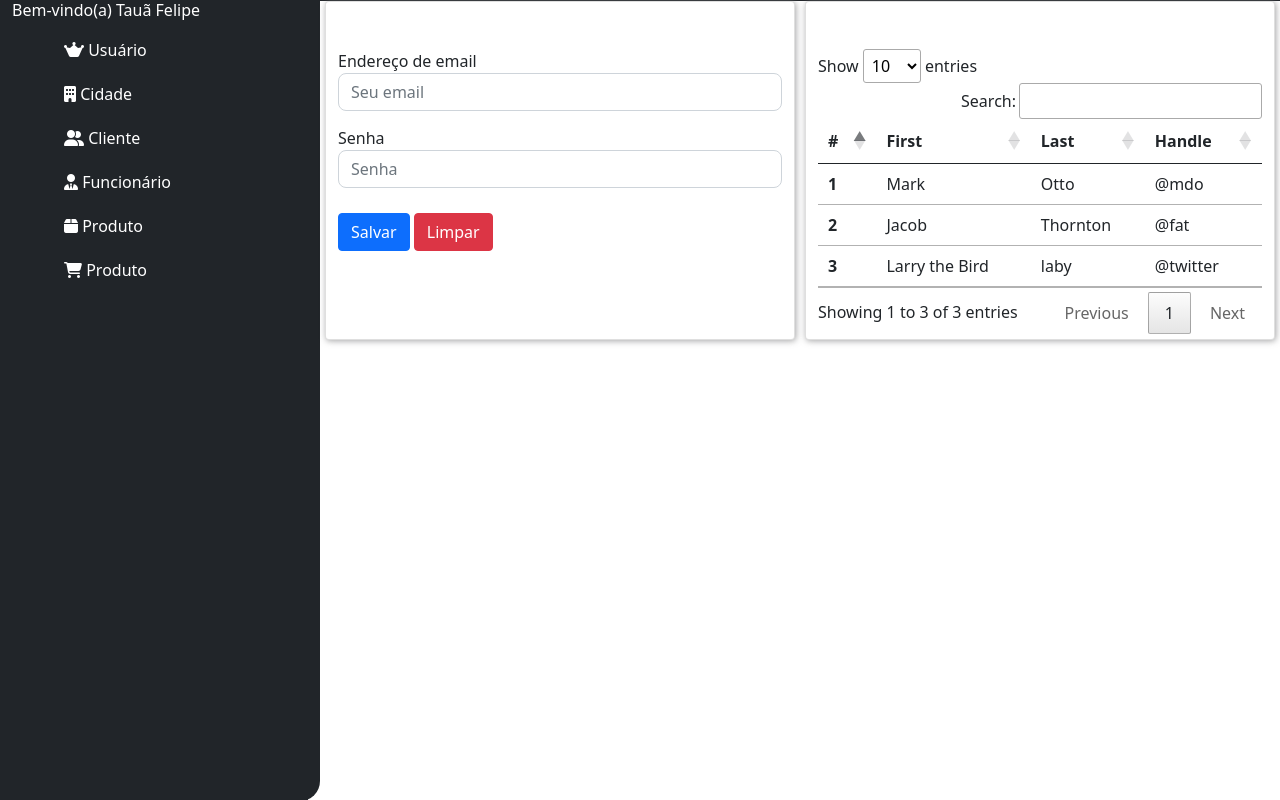
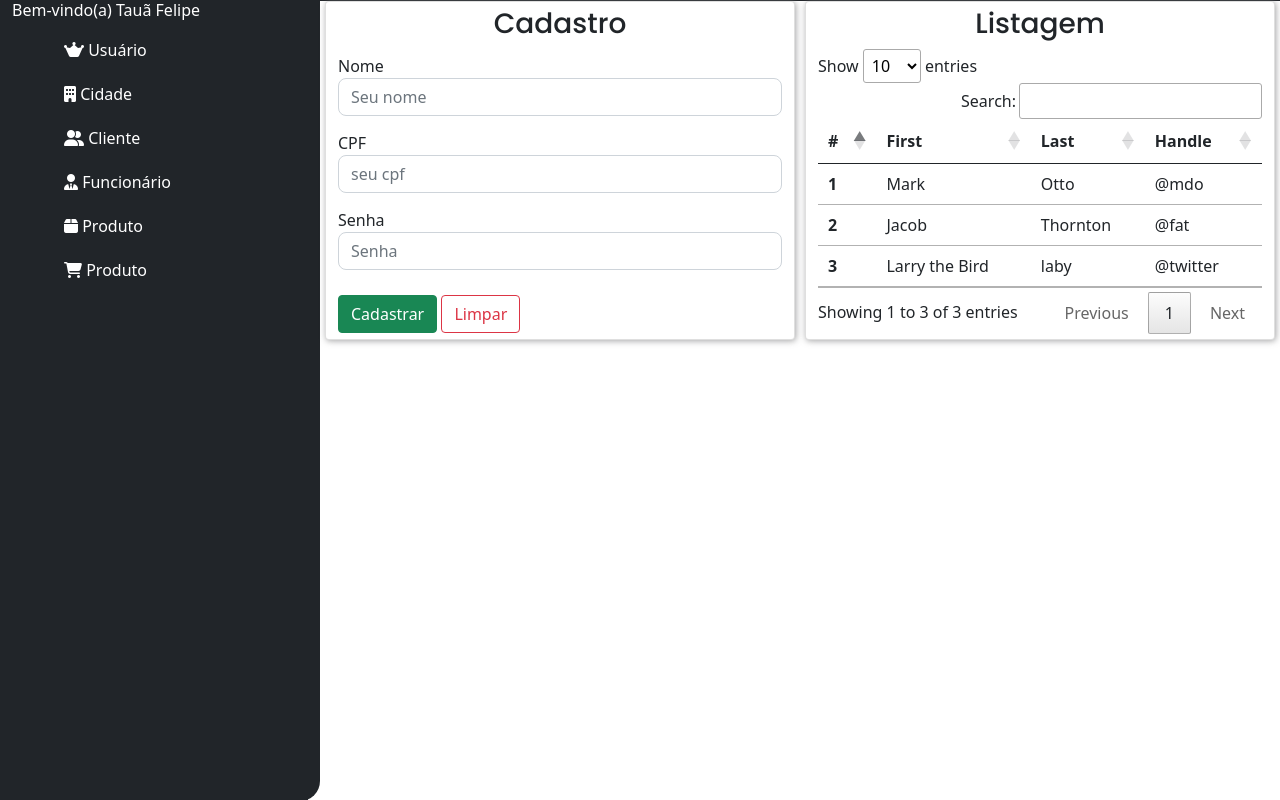
Before and after one commit to felipetaua/VendaExpress, a PHP site: page /principal.php in a window 1280 px wide. Shown: the part 55-855 px from the top of the page. Run offline with PHP 8.4, Linux system fonts and the light colour scheme; a user stored in the database is signed in; some libraries are stand-ins or nearby versions.

Commit message:
maskara no campo cpf

```diff
--- a/principal.php
+++ b/principal.php
@@ -1,5 +1,4 @@
 <?php
-  session_start();
   include "validacao.php";
 ?>
 <!DOCTYPE html>
@@ -51,7 +50,7 @@
       <div class="container-fluid">
         <div class="row">
             <div class="col-md-3 menu">
-              <h6>Bem-vindo(a) <?php echo $_SESSION['usuario'];?></h6>
+              <h6>Bem-vindo(a) <?php echo $_SESSION['usuario'] ?></h6>
                 <ul class="menu">
                     <li><a href="./principal.php" class="menu-item"><i class="fa-solid fa-web-awesome"></i> Usuário </a></li>
                     <li><a href="./cidade.php" class="menu-item"><i class="fa-solid fa-building"></i> Cidade </a></li>
@@ -64,18 +63,22 @@
             <div class="col-md-9">
                 <div class="row">
                     <div class="col-md card">
-                        <form>
-                            <h3>Cadastro</h3>
+                    <h3>Cadastro</h3>
+                          <form action="./usuario/inserir.php" method="post">
                             <div class="form-group">
-                              <label>Endereço de email</label>
-                              <input type="email" class="form-control" placeholder="Seu email">
+                              <label> Nome </label>
+                              <input name="nome" type="text" class="form-control" placeholder="Seu nome">
                             </div>
                             <div class="form-group">
-                              <label>Senha</label>
-                              <input type="password" class="form-control" placeholder="Senha">
+                              <label> CPF </label>
+                              <input name="cpf" type="text" class="form-control cpf" placeholder="seu cpf">
                             </div>
-                            <button type="submit" class="btn btn-primary btn-form">Salvar</button>
-                            <button type="reset" class="btn btn-danger btn-form">Limpar</button>
+                            <div class="form-group">
+                              <label> Senha </label>
+                              <input name="senha" type="password" class="form-control" placeholder="Senha">
+                            </div>
+                            <button type="submit" class="btn btn-success btn-form">Cadastrar</button>
+                            <button type="reset" class="btn btn-outline-danger btn-form">Limpar</button>
                           </form>
                     </div>
                     <div class="col-md card">
@@ -120,6 +123,8 @@
       <script src="https://cdnjs.cloudflare.com/ajax/libs/jquery/3.7.1/jquery.js" integrity="sha512-+k1pnlgt4F1H8L7t3z95o3/KO+o78INEcXTbnoJQ/F2VqDVhWoaiVml/OEHv9HsVgxUaVW+IbiZPUJQfF/YxZw==" crossorigin="anonymous" referrerpolicy="no-referrer"></script>
       <!-- Tabela -->
       <script src="https://cdn.datatables.net/2.1.5/js/dataTables.js"></script>
+      <!-- J QuaryMask -->
+      <script src="https://cdnjs.cloudflare.com/ajax/libs/jquery.mask/1.14.16/jquery.mask.js" integrity="sha512-0XDfGxFliYJPFrideYOoxdgNIvrwGTLnmK20xZbCAvPfLGQMzHUsaqZK8ZoH+luXGRxTrS46+Aq400nCnAT0/w==" crossorigin="anonymous" referrerpolicy="no-referrer"></script>
 
       <!-- JavaScript -->
       <script src="./recursos/script.js"></script>
--- a/recursos/particle.css
+++ b/recursos/particle.css
@@ -11,7 +11,7 @@ canvas {
   position: absolute;
   width: 100%;
   height: 100%;
-  background-color: #64c2c8;
+  background-color: #282a2b;
   background-image: url("");
   background-repeat: no-repeat;
   background-size: cover;
@@ -23,7 +23,7 @@ canvas {
   top: 48px;
   left: 0;
   width: 80px;
-  color: #13e8e9;
+  color: #505658;
   font-size: 0.8em;
   text-align: left;
   text-indent: 4px;
--- a/recursos/script.js
+++ b/recursos/script.js
@@ -8,3 +8,7 @@ var table = new DataTable("#tabela", {
         url: 'http://cdn.datatables.net/plug-ins/1.13.4/i18n/pt-BR.json',
     }
 });
+
+$(document).ready(function(){
+    $('.cpf').mask('000.000.000-00');
+});
--- a/recursos/style.css
+++ b/recursos/style.css
@@ -33,7 +33,6 @@
 h3 {
     text-align: center;
     font-size: 2rem;
-    color: #fff;
     font-family: "Poppins", sans-serif;
 }
 
@@ -66,7 +65,7 @@ h5 {
     backdrop-filter: Blur(15px);
     background-color: #d2d6db5b;
     margin: auto;
-    box-shadow: 2px 2px 5px #679da1;
+    box-shadow: 2px 2px 5px #9b9b9b;
     padding: 40px;
     border-radius: 12px;
     position: absolute;
```
Also changed, not shown: index.php (+8 -2 lines), usuario/inserir.php (added, +18 -0 lines).
